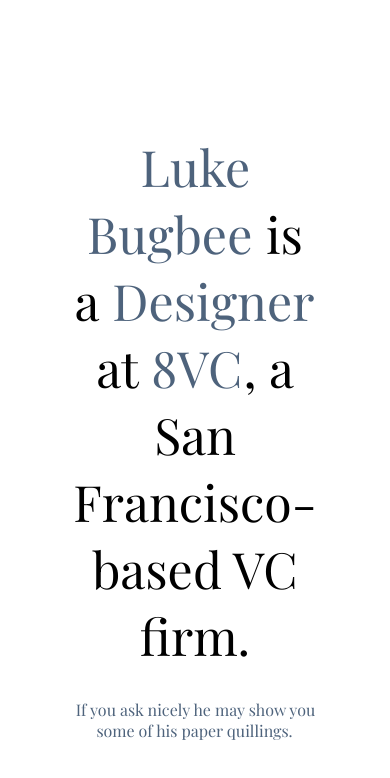
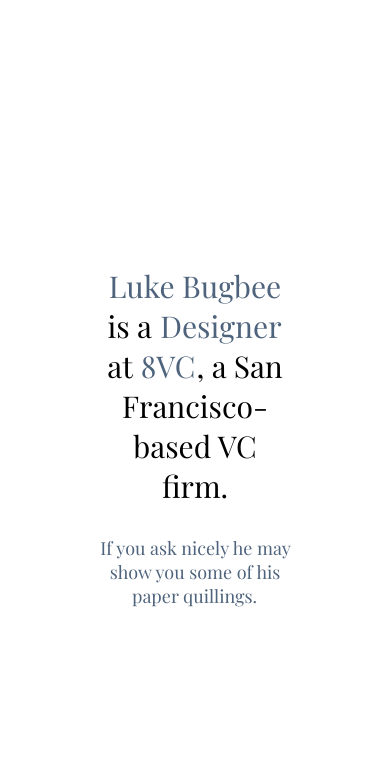
Before and after one commit to LukeBugbee/LukeBugbee.github.io, a plain HTML site: page index.html in a window 390 px wide. Drawn offline with nearby package versions, Linux system fonts and the light colour scheme.

Commit message:
added viewport fixes for mobile

```diff
--- a/index.html
+++ b/index.html
@@ -2,8 +2,10 @@
 <html lang="en">
 <head>
 	<meta charset="UTF-8">
+	<meta name="viewport" content="width=device-width, initial-scale=1">
 	<title>Luke Bugbee</title>
 	<link rel="stylesheet" href="styles.css">
+	<link rel="stylesheet" media="(max-width: 800px)" href="resp_mobile.css" />
 	<link href="https://fonts.googleapis.com/css?family=Playfair+Display" rel="stylesheet">
 </head>
 <body>
--- /dev/null
+++ b/resp_mobile.css
@@ -0,0 +1,14 @@
+.headline {
+	font-size: 30px;
+}
+
+.subhead {
+	font-size:18px;
+}
+
+/*.about--text {
+	position: absolute;
+	width:100vw;
+	height:100vh;
+	padding:40px !important;
+}*/
```
